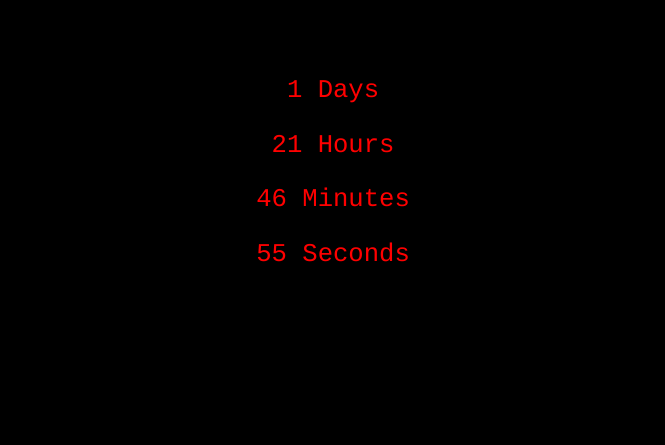
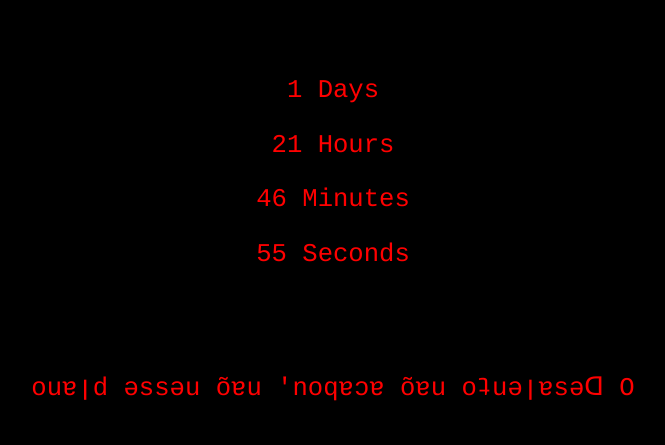
Before and after one commit to kinkerkinkers/o-tempo-vai-acabar, a plain HTML site: page index.html in a window 1280 px wide. Shown: the part 134-579 px from the top of the page, without its empty margins (307-972 px from the left). Drawn offline with nearby package versions, Linux system fonts and the light colour scheme; a web font is replaced by a local one.

Commit message:
Update index.html

```diff
--- a/index.html
+++ b/index.html
@@ -2,7 +2,7 @@
 <html lang="en">
 
 <head>
-    <title>Esta voltando </title>
+    <title>Valdimir</title>
     <!-- Required meta tags -->
     <meta charset="utf-8">
     <meta name="viewport" content="width=device-width, initial-scale=1, shrink-to-fit=no">
@@ -39,6 +39,12 @@
 
     <div class="d-flex justify-content-center">
         <p id="seconds"></p>
+    </div>
+
+    <div class="space"></div>
+
+    <div class="d-flex justify-content-center">
+        <p>  ouɐןd ǝssǝu õɐu 'noqɐɔɐ õɐu oʇuǝןɐsǝꓷ O </p>
     </div>
 
     <div class="space"></div>
@@ -93,7 +99,6 @@
     }
 
     body {
-        height: 100vh;
         background-color: black;
 
     }
```
